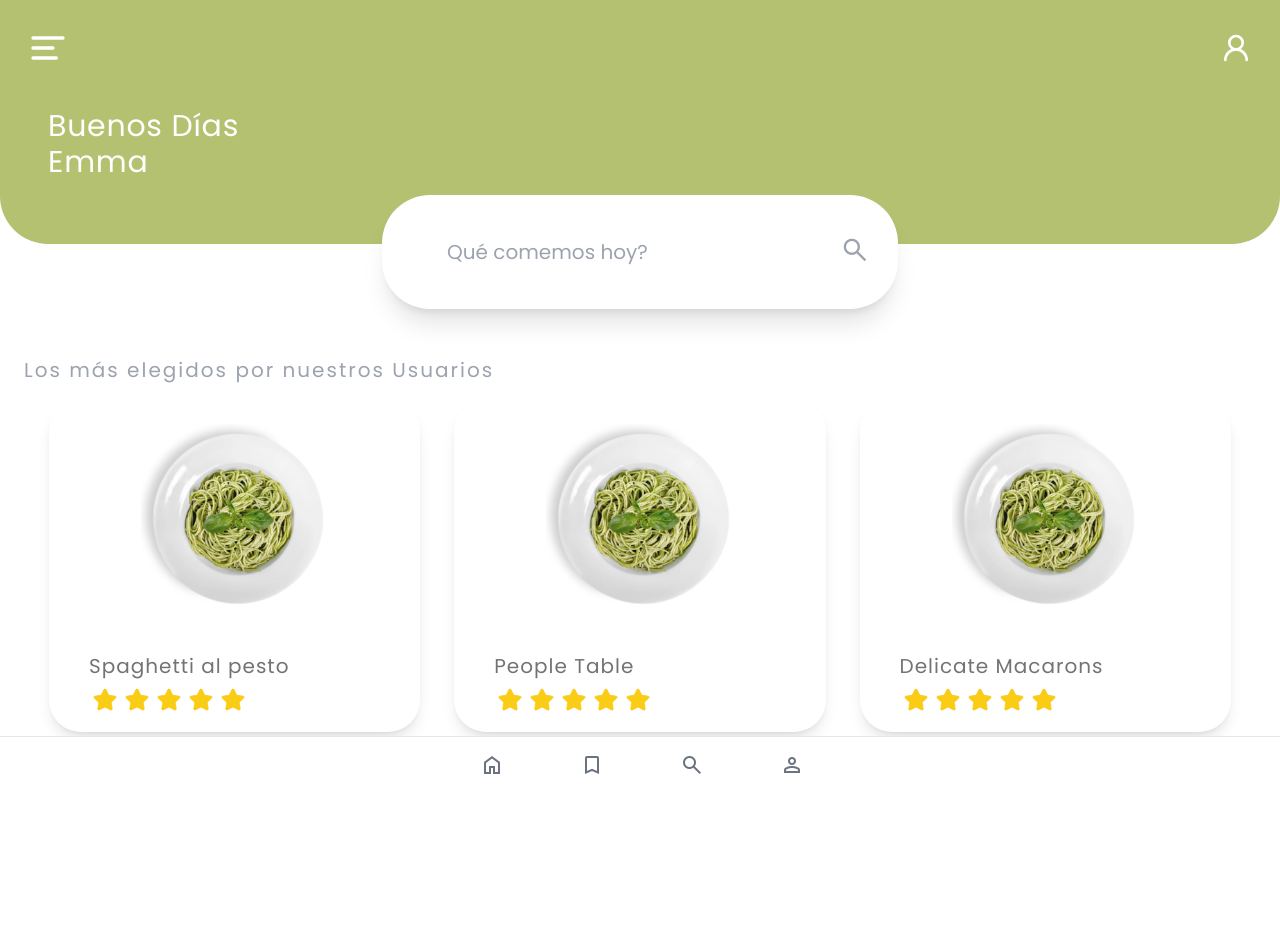
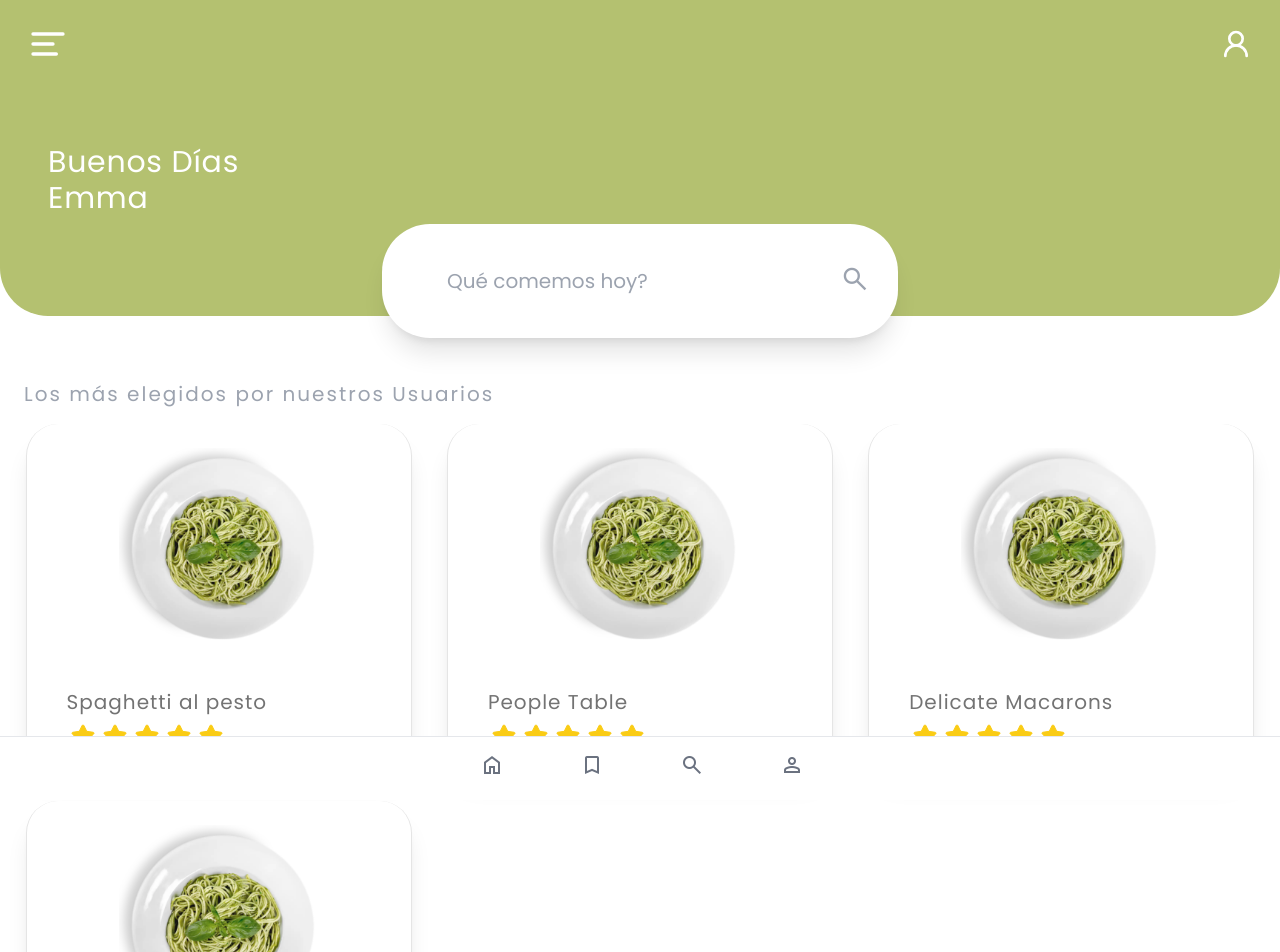
Before and after one commit to Cecimartinez/que-comemos, a React (Vite) app in the folder que-comemos-app/: page / in a window 1280 px wide. Shown: the top 952 px of the page. Before the commit the page ends 812 px from the top, so only its background shows below. Built offline with nearby package versions, Linux system fonts and the light colour scheme.

Commit message:
components and page Home, updated

```diff
--- a/que-comemos-app/src/components/NavigationBottom/NavigationBottom.jsx
+++ b/que-comemos-app/src/components/NavigationBottom/NavigationBottom.jsx
@@ -2,7 +2,7 @@ import { NavigationItem } from "../NavigationItem/NavigationItem";
 
 export const NavigationBottom = () => {
   return (
-    <div className="fixed bottom-0 py-4  z-50 w-full bg-white border-t border-gray-200  justify-center items-center">
+    <div className="fixed bottom-0 py-4  z-50 w-full bg-white border-t border-gray-200 justify-center items-center">
       <div className=" h-full max-w-lg gap-20 mx-auto  flex items-center justify-center">
         <NavigationItem to="/"  icon="Home" />
         <NavigationItem to="/saved-recipes"  icon="bookmark" />
--- a/que-comemos-app/src/components/SearchBard/SearchBard.jsx
+++ b/que-comemos-app/src/components/SearchBard/SearchBard.jsx
@@ -1,6 +1,6 @@
 export const SearchBar = () => {
   return (
-    <div className="absolute ">
+    <div className="absolute top-56 ">
       <input
         type="search"
         className="input text-lg lg:text-xl transition-all duration-500 ease-in-out bg-white shadow-xl border py-10  lg:py-14   items-center px-16 font-medium justify-center rounded-5xl focus:border-2 focus:border-[#abb867] focus:bg-white"
--- a/que-comemos-app/src/data/data.js
+++ b/que-comemos-app/src/data/data.js
@@ -15,5 +15,10 @@ export const recetas = [
     imgSrc: "./pesto.webp",
 
   },
+  {
+    name: "Delicate Macarons",
+    imgSrc: "./pesto.webp",
+
+  },
 
 ];
--- a/que-comemos-app/src/pages/Home/Home.jsx
+++ b/que-comemos-app/src/pages/Home/Home.jsx
@@ -5,21 +5,26 @@ import { Greeting } from "./components/Greeting/Greeting";
 
 export const Home = () => {
   return (
-    <div className="bg-white font-poppins flex flex-col justify-center items-baseline h-screen  w-full">
+    <div className="bg-white font-poppins flex flex-col justify-between items-baseline  h-screen w-full md:h-full">
       <Greeting />
 
-      <div className="w-full flex justify-center items-center">
+      <div className="w-full  flex justify-center items-center">
         <SearchBar />
       </div>
-      <div className="bg-white px-6 py-16 mt-10 w-full h-full">
+      <div className="bg-white flex flex-col mb-10  lg:py-16  w-full h-[50%]">
         <section>
-          <h2 className="text-gray-400 text-xl tracking-widest font-poppins">Los más elegidos por nuestros Usuarios</h2>
+          <h2 className="ml-6 text-gray-400 text-xl tracking-widest font-poppins">Los más elegidos por nuestros Usuarios</h2>
         </section>
 
-        <CardCarrousel/>
+        <div className="bg-white w-full ">
+          <CardCarrousel />
+
+        </div>
 
       </div>
-      <NavigationBottom />
+      <section>
+        <NavigationBottom />
+      </section>
     </div>
   );
 };
--- a/que-comemos-app/src/pages/Home/components/CardCarrousel/CardCarrousel.jsx
+++ b/que-comemos-app/src/pages/Home/components/CardCarrousel/CardCarrousel.jsx
@@ -7,7 +7,7 @@ export const CardCarrousel = () => {
       {
         recetas.map((receta,index) => (
           <div
-            className="card-carrousel flex-col mx-auto w-11/12 sm:px-3 rounded-4xl flex shadow-lg  justify-center my-4   bg-white"
+            className="card-carrousel flex-col mx-auto w-11/12 sm:px-3 rounded-4xl flex shadow-xl border-t-0 border border-neutral-200  justify-center my-4   bg-white"
             draggable="false"
             key={index}
           >
--- a/que-comemos-app/src/pages/Home/components/Greeting/Greeting.jsx
+++ b/que-comemos-app/src/pages/Home/components/Greeting/Greeting.jsx
@@ -3,7 +3,7 @@ import { Sidebar } from "../../../../components/Sidebar/Sidebar";
 
 export const Greeting = () => {
   return (
-    <header className='bg-[#B4c170] mb-2 w-full h-screen  flex flex-col px-7 py-10 items-center lg:max-h-64 justify-start rounded-b-5xl'>
+    <header className='bg-[#B4c170]  w-full h-auto  flex flex-col px-7 pt-6  pb-10 items-center justify-start rounded-b-5xl'>
 
       <div className=" w-full flex justify-between items-center">
         <Sidebar />
@@ -12,7 +12,7 @@ export const Greeting = () => {
         </section>
       </div>
 
-      <div className="ml-10 flex flex-col w-full justify-center items-start pb-5 my-9 lg:my-10">
+      <div className="ml-10 flex flex-col w-full justify-center items-start pt-10 pb-5 my-2 lg:my-10">
         <h1 className='tracking-wide text-white text-3xl  font-medium'>
           Buenos Días
         </h1>
```
